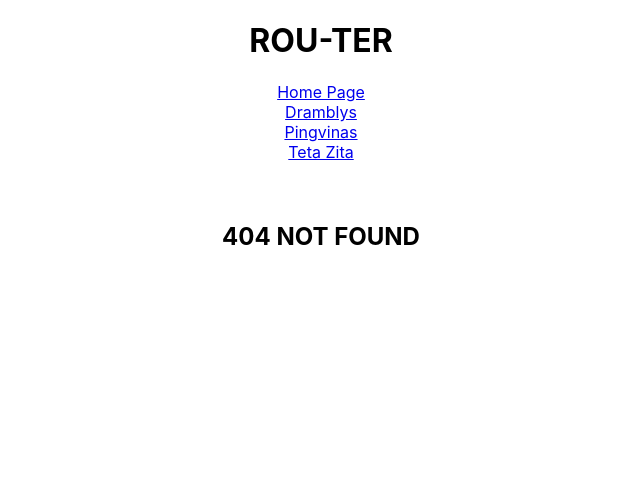
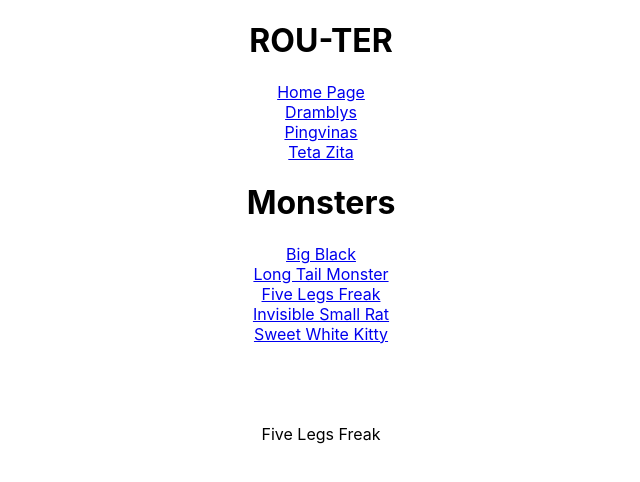
Before and after one commit to A-Kija/pimpackiukai, a React (Create React App) app in the folder r1/: page /monsters/13 in a window 1280 px wide. Before the commit this address had no page. Shown: the top 482 px of the page, without its empty margins (319-959 px from the left). Built offline with nearby package versions, Linux system fonts and the light colour scheme.

Commit message:
monsters

```diff
--- a/r1/src/App.jsx
+++ b/r1/src/App.jsx
@@ -1,6 +1,21 @@
 import './App.css';
 import { BrowserRouter, Link, Route, Routes } from 'react-router-dom';
 import TetaZita from './Components/routes/TetaZita';
+import Monster from './Components/routes/Monster';
+
+export const monsters = [
+    { id: 8, type: 'Big Black' },
+    { id: 74, type: 'Long Tail Monster' },
+    { id: 13, type: 'Five Legs Freak' },
+    { id: 99, type: 'Invisible Small Rat' },
+    { id: 1478, type: 'Sweet White Kitty' },
+];
+
+export const tz = [
+    {id: 1, what: 'miega'},
+    {id: 2, what: 'valgo'},
+    {id: 3, what: 'TV'}
+];
 
 function App() {
     return (
@@ -12,6 +27,10 @@ function App() {
                 <Link to="/dramblys">Dramblys</Link>
                 <Link to="/pingvinas">Pingvinas</Link>
                 <Link to="/tz">Teta Zita</Link>
+                <h1>Monsters</h1>
+                {
+                    monsters.map(m => <Link key={m.id} to={'/monsters/' + m.id}>{m.type}</Link>)
+                }
             </div>
 
             <div className="kvc">
@@ -20,6 +39,7 @@ function App() {
                     <Route path="/dramblys" element={<div className="kv kv_3">DRABLIUS</div>}></Route>
                     <Route path="/pingvinas" element={<div className="kv kv_1">PINVIUS</div>}></Route>
                     <Route path="/tz" element={<TetaZita></TetaZita>}></Route>
+                    <Route path="/monsters/:id" element={<Monster></Monster>}></Route>
                     <Route path="*" element={<h2>404 NOT FOUND</h2>}></Route>
                 </Routes>
             </div>
--- /dev/null
+++ b/r1/src/Components/routes/Monster.jsx
@@ -0,0 +1,21 @@
+import { useParams } from "react-router-dom";
+import { monsters } from "../../App";
+
+function Monster() {
+
+
+    const {id} = useParams();
+
+
+    return (
+        <div className="kvc">
+
+            {
+                monsters.filter(m => parseInt(id) === m.id)[0].type
+            }
+
+        </div>
+    )
+}
+
+export default Monster;
```
Lines whose indentation alone changed are shown as unchanged.
